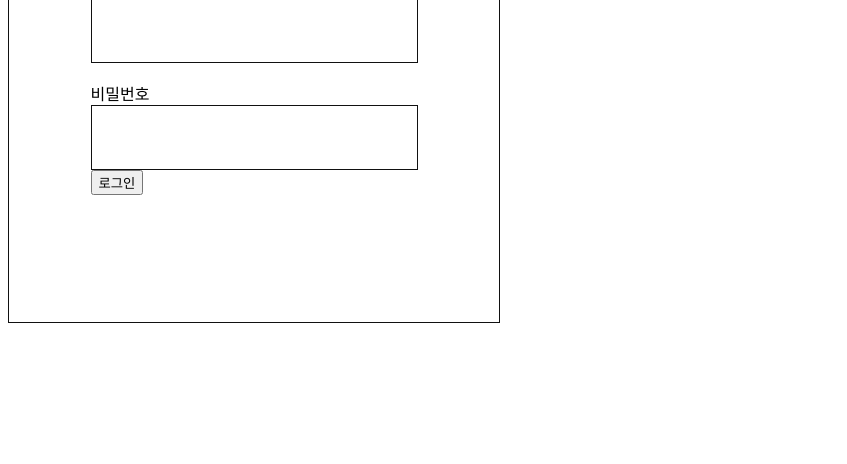
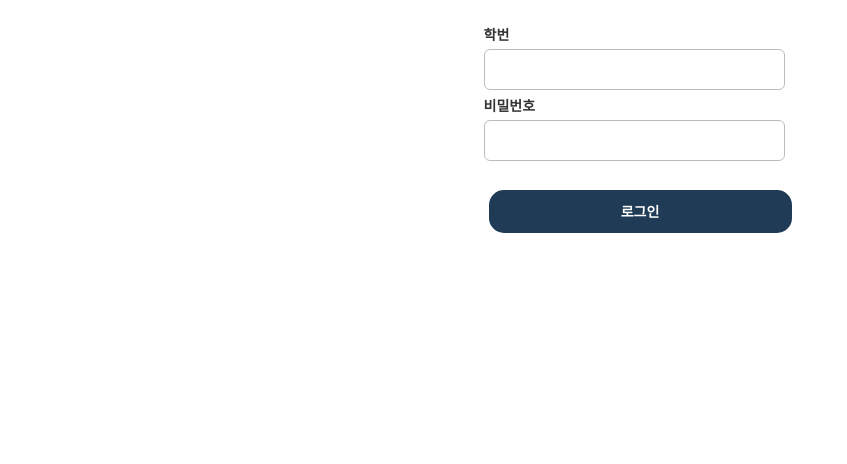
Before and after one commit to MIOsGIT/CheckMyClass, a PHP site: page /login.html in a window 1280 px wide. Shown: the part 426-890 px from the top of the page, without its empty margins (0-847 px from the left). Before the commit the page ends 749 px from the top, so only its background shows below. Run offline with PHP 8.4, Linux system fonts and the light colour scheme.

Commit message:
로그인 페이지 완성

```diff
--- a/login.html
+++ b/login.html
@@ -1,32 +1,26 @@
 <!DOCTYPE html>
 <html>
   <head>
-    <meta charset="UTF-8" />
-    <title>Login</title>
-    <meta name="viewport" content="width=device-width, initial-scale=1.0" />
-    <link rel="stylesheet" href="login.css" />
+    <meta name="viewport" content="width=device-width, initial-scale=1" />
+    <meta charset="utf-8" />
+    <link rel="stylesheet" href="globals.css" />
+    <link rel="stylesheet" href="styleguide.css" />
+    <link rel="stylesheet" href="style.css" />
   </head>
   <body>
-    <div class="login_wrap">
-      <div class="login_content">
-        <div class="login_img">
-          <img src="CheckMyClass 로고_login.png" alt="CheckMyClass 로고" />
-        </div>
-        <div class="login_info">
-          <br action="/login" method="post">
-            <div class="input_group">
-              <label for="username">학번</label>
-              <br>
-              <input type="text" id="username" name="username" required />
-            </div>
-            <br>
-            <div class="input_group">
-              <label for="password">비밀번호</label>
-              <br>
-              <input type="password" id="password" name="password" required />
-            </div>
-            <button type="submit" class="login_button">로그인</button>
-          </form>
+    <div class="log-in">
+      <div class="view">
+        <div class="check-my-class"><img class="check-my-class" src="Logo_main_CheckMyClass.png" alt="Logo_main" /></div></div>
+        <div class="login">
+          <div class="info">
+            <div class="text-wrapper">학번</div>
+            <div class="input"><div class="frame"></div></div>
+            <div class="div">비밀번호</div>
+            <div class="input"><div class="frame"></div></div>
+          </div>
+          <button class="button">
+            <button class="button-wrapper"><div class="button-2">로그인</div></button>
+          </button>
         </div>
       </div>
     </div>
--- a/style.css
+++ b/style.css
@@ -2,7 +2,7 @@
   display: flex;
   flex-direction: column;
   width: 402px;
-  height: 874px;
+  height: 808px;
   align-items: center;
   gap: 12px;
   padding: 66px 0px 0px;
@@ -308,3 +308,142 @@
     display: flex;
     justify-content: center;
 }
+
+.log-in {
+  display: flex;
+  width: 402px;
+  height: 742px;
+  align-items: center;
+  justify-content: center;
+  gap: 16px;
+  padding-top: 66px;
+  padding-bottom: 66px;
+  background-color: var(--background);
+  flex-direction: column;
+  position: relative;
+}
+
+.log-in .view {
+  display: inline-flex;
+  align-items: center;
+  justify-content: center;
+  gap: 20px;
+  flex: 0 0 auto;
+  flex-direction: column;
+  position: relative;
+}
+
+.log-in .check-my-class {
+  position: relative;
+  width: 192px;
+  height: 193px;
+  aspect-ratio: 1;
+  background-image: url(./img/checkmyclass-1.png);
+  background-size: cover;
+  background-position: 50% 50%;
+}
+
+.log-in .login {
+  display: inline-flex;
+  align-items: center;
+  gap: 4px;
+  flex: 0 0 auto;
+  flex-direction: column;
+  position: relative;
+}
+
+.log-in .info {
+  display: flex;
+  width: 313px;
+  height: 147px;
+  align-items: flex-start;
+  gap: 5px;
+  padding: 10px;
+  flex-direction: column;
+  position: relative;
+}
+
+.log-in .text-wrapper {
+  margin-top: -1.00px;
+  position: relative;
+  width: fit-content;
+  font-family: "Pretendard Variable-Medium";
+  font-weight: 700;
+  color: #333333;
+  font-size: 14px;
+  letter-spacing: 0;
+  line-height: normal;
+}
+
+.log-in .input {
+  display: flex;
+  width: 293px;
+  align-items: flex-start;
+  gap: 10px;
+  padding: 1px 3px;
+  flex: 0 0 auto;
+  border-radius: 6px;
+  overflow: hidden;
+  border: 1px solid;
+  border-color: var(--gray);
+  flex-direction: column;
+  position: relative;
+}
+
+.log-in .frame {
+  position: relative;
+  width: 91px;
+  height: 37px;
+}
+
+.log-in .div {
+  position: relative;
+  width: fit-content;
+  font-family: "Pretendard Variable-Medium";
+  font-weight: 700;
+  color: #333333;
+  font-size: 14px;
+  letter-spacing: 0;
+  line-height: normal;
+}
+
+.log-in .button {
+  all: unset;
+  box-sizing: border-box;
+  display: flex;
+  width: 303px;
+  align-items: flex-start;
+  gap: 15px;
+  flex: 0 0 auto;
+  border-radius: 15px;
+  overflow: hidden;
+  flex-direction: column;
+  position: relative;
+}
+
+.log-in .button-wrapper {
+  all: unset;
+  box-sizing: border-box;
+  display: flex;
+  width: 303px;
+  align-items: center;
+  justify-content: center;
+  gap: 10px;
+  padding: 12px 16px;
+  position: relative;
+  flex: 0 0 auto;
+  background-color: var(--main);
+  border-radius: 15px;
+}
+
+.log-in .button-2 {
+  position: relative;
+  width: fit-content;
+  margin-top: -1.00px;
+  font-family: "Pretendard Variable-Medium";
+  font-weight: 700;
+  color: var(--white);
+  font-size: 14px;
+  letter-spacing: 0;
+  line-height: normal;
+}
```
Also changed, not shown: Logo_main_CheckMyClass.png (renamed from CheckMyClass 로고_login.png).
